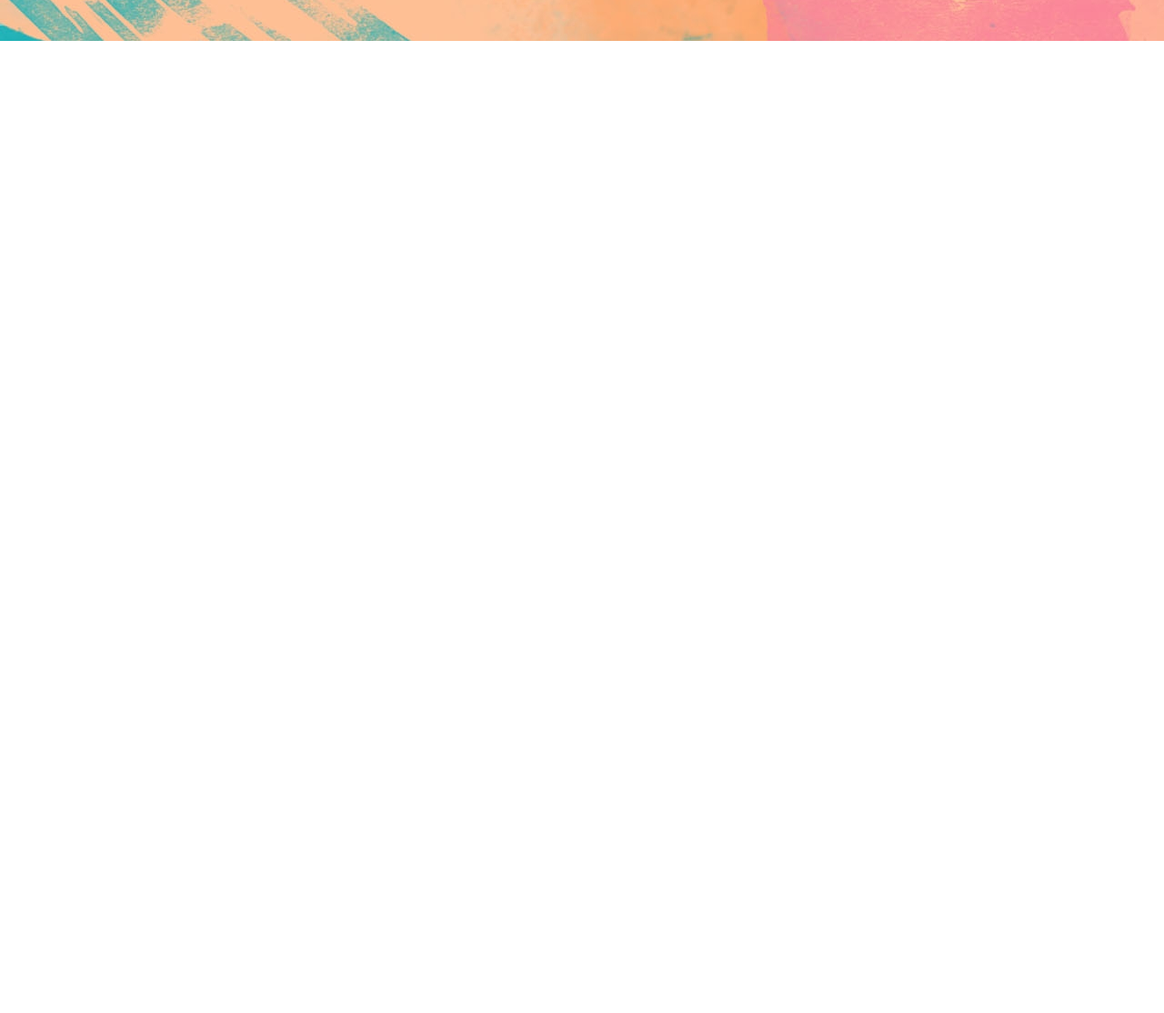
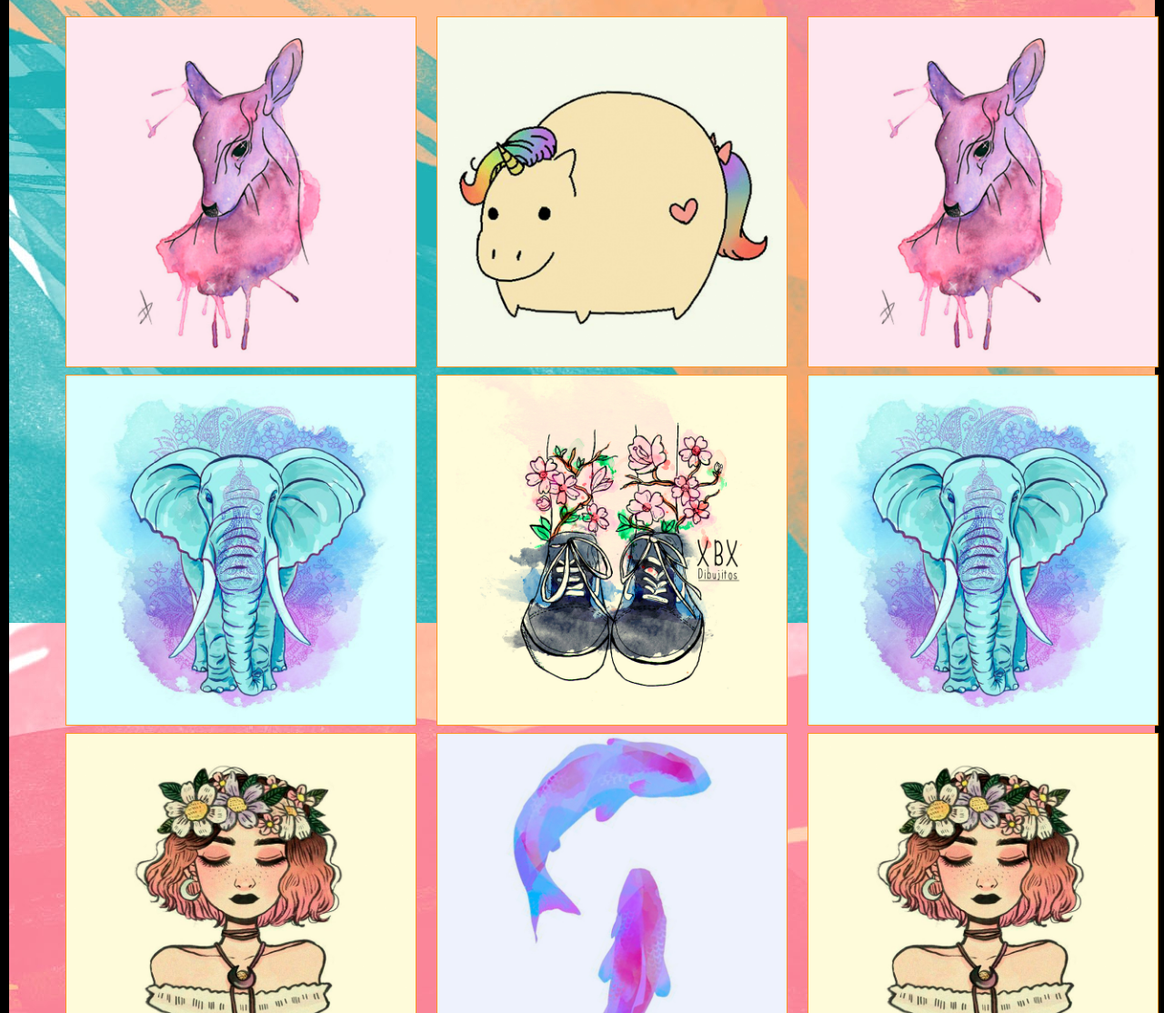
Before and after one commit to IndiraBriggiler/tp-2, a plain HTML site: page index.html in a window 1280 px wide. Shown: the part 755-1869 px from the top of the page at 91% size. Before the commit the page ends 800 px from the top, so only its background shows below. Drawn offline with Linux system fonts and the light colour scheme.

Commit message:
board created, adding styles

```diff
--- a/index.html
+++ b/index.html
@@ -19,32 +19,33 @@
     </div>
     <div class="difficulty">
       <p>Con qué dificultad te gustaría jugar?</p>
-      <a href="#facil"><button class="buttonDifficulty">FÁCIL</button></a>
-      <a href="#intermedio"><button class="buttonDifficulty">INTERMEDIO</button></a>
-      <a href="#experto"><button class="buttonDifficulty">EXPERTO</button></a>
+      <a href="#easy"><button class="buttonDifficulty">FÁCIL</button></a>
+      <a href="#medium"><button class="buttonDifficulty">INTERMEDIO</button></a>
+      <a href="#expert"><button class="buttonDifficulty">EXPERTO</button></a>
     </div>
   </div>
 
 
 
 
-  <!-- nivel facil -->
-  <a name="facil" id="facil"></a>
+  <!-- nivel fácil -->
+  <a name="easy" id="easy"></a>
 
 
-  <!-- hasta aca nivel facil -->
+  <!-- hasta aca nivel fácil -->
 
 
   <!-- nivel intermedio -->
 
-  <a name="intermedio" id="intermedio"></a>
+  <a name="medium" id="medium"></a>
 
 
 <!-- hasta aca nivel intermedio  -->
 
 
 <!-- nivel experto -->
-  <a name="experto" id="experto"></a>
+
+  <a name="expert" id="expert"></a>
 
 
   <!-- hasta aca nievel experto -->
@@ -53,21 +54,29 @@
 <!-- TABLERO -->
 
 <div class="board">
-
-  <figure>
-    <img class="board-image" src="images/" alt="">
-    <img class="board-image" src="" alt="">
-    <img class="board-image" src="" alt="">
-    <img class="board-image" src="" alt="">
-    <img class="board-image" src="" alt="">
-    <img class="board-image" src="" alt="">
-    <img class="board-image" src="" alt="">
-    <img class="board-image" src="" alt="">
-    <img class="board-image" src="" alt="">
-    <img class="board-image" src="" alt="">
-    <img class="board-image" src="" alt="">
-    <img class="board-image" src="" alt="">
-  </figure>
+  <p class="title">Memotest</p>
+  <div class="row">
+    <figure class="column">
+      <img class="board-image-alce" src="images/alce.jpg" alt="">
+      <img class="board-image-epelante" src="images/epelante.jpg" alt="">
+      <img class="board-image-nena" src="images/nena.jpg" alt="">
+    </figure>
+    <figure class="column">
+      <img class="board-image-unichancho" src="images/unichancho.jpg" alt="">
+      <img class="board-image-zapas" src="images/zapas.jpg" alt="">
+      <img class="board-image-peces" src="images/peces.jpg" alt="">
+    </figure>
+    <figure class="column">
+      <img class="board-image-alce" src="images/alce.jpg" alt="">
+      <img class="board-image-epelante" src="images/epelante.jpg" alt="">
+      <img class="board-image-nena" src="images/nena.jpg" alt="">
+    </figure>
+    <figure class="column">
+      <img class="board-image-unichancho" src="images/unichancho.jpg" alt="">
+      <img class="board-image-zapas" src="images/zapas.jpg" alt="">
+      <img class="board-image-peces" src="images/peces.jpg" alt="">
+    </figure>
+  </div>
 
 </div>
 
--- a/sass/styles.scss
+++ b/sass/styles.scss
@@ -5,7 +5,6 @@ $text: 'Mali', cursive;
   color: #3fadd3;
   font-size: 7vw;
 }
-
 
 body{
   margin: 0;
@@ -28,10 +27,6 @@ body{
   margin: auto;
   margin-top: 3vh;
   text-align: center;
-  .title{
-    @include title();
-    margin: 10px;
-  }
   .ask-name{
     font-family: $text;
     p{
@@ -60,8 +55,34 @@ body{
     }
   }
 }
+.title{
+  @include title();
+  margin: 10px;
+}
 
+.board {
+  border: solid 10px black;
+  border-radius: 10px;
+  background-color: opacity($color: #f9e9e0);
+  .row {
+    display: flex;
+    justify-content: center;
+    flex-wrap: wrap;
+    padding: 0 4px;
+  }
+  .column {
+    flex: 30vw;
+    max-width: 25vw;
+    padding: 0 4px;
+    img {
+    max-width: 30vw;
+    margin-top: 8px;
+    vertical-align: middle;
+    border: 1px solid #fd9727;
+    }
+  }
 
+}
 
 
 
@@ -86,5 +107,10 @@ body{
       }
     }
   }
+  .column {
+    -ms-flex: 20vw;
+    flex: 20vw;
+    max-width: 10vw;
+  }
 
 }
```
Also changed, not shown: css/styles.css, 1 other file.
